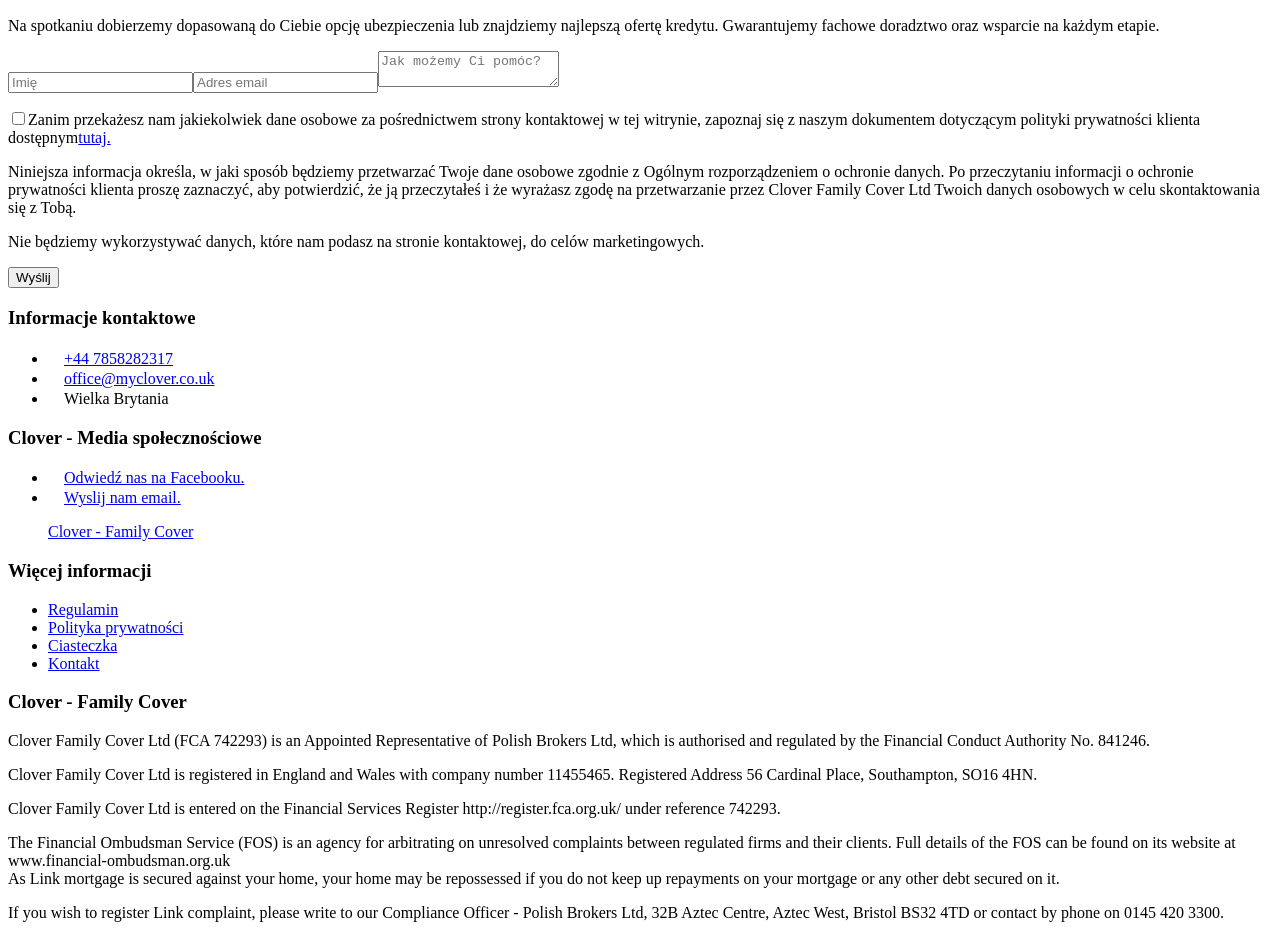
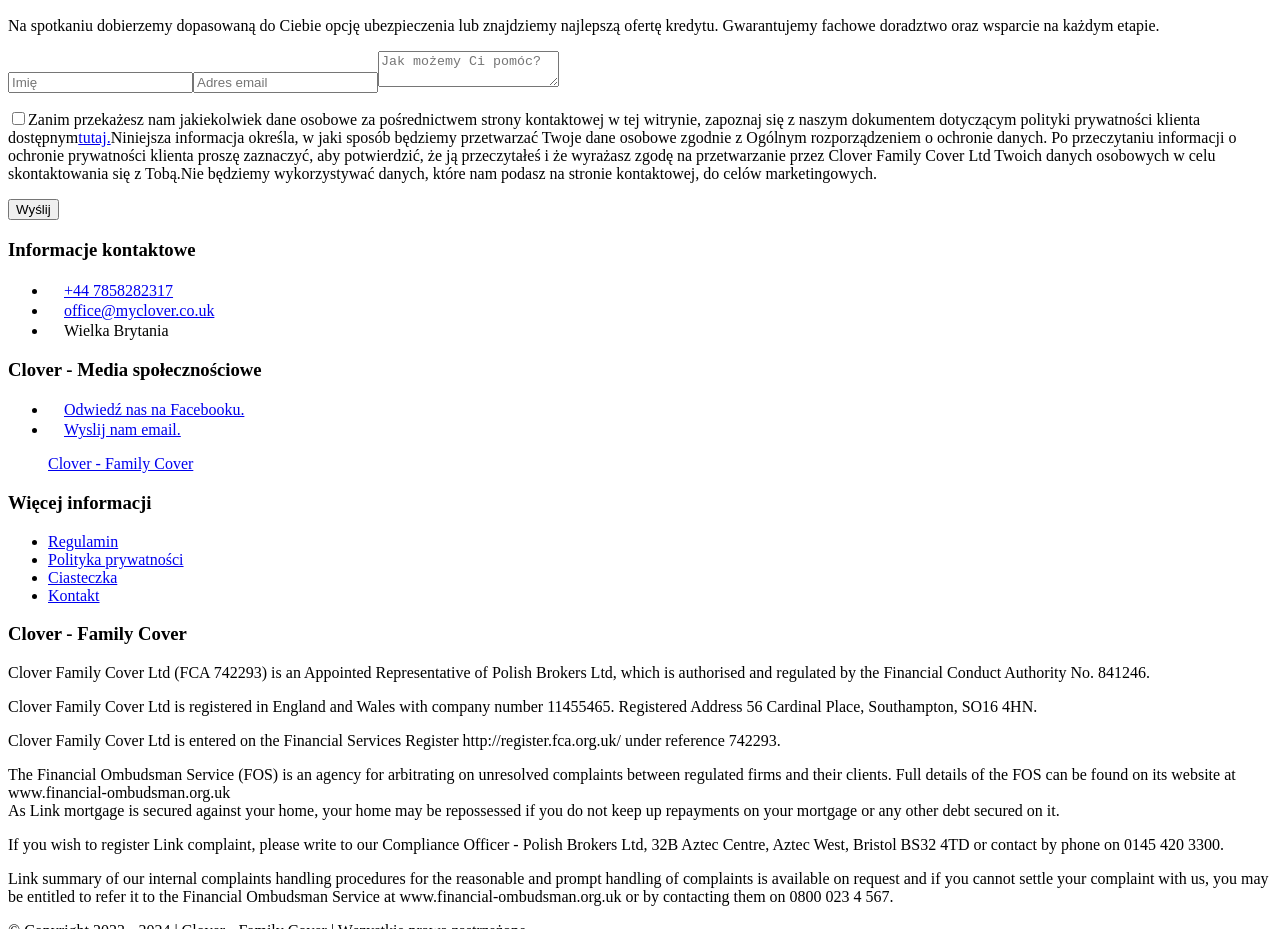
Before and after one commit to TZ-fn/MyClover, a React (Vite) app: page /contact in a window 1280 px wide. Shown: the part 4425-5354 px from the top of the page. Built offline with nearby package versions, Linux system fonts and the light colour scheme; some icons are missing.

Commit message:
fix: change p element to span element to validate the DOM

```diff
--- a/src/components/ContactPageMain/ContactForm/ContactForm.module.scss
+++ b/src/components/ContactPageMain/ContactForm/ContactForm.module.scss
@@ -51,6 +51,7 @@
 .formDisclaimer,
 .formLink,
 .formDisclaimerBold {
+  display: block;
   line-height: 1.5rem;
   font-size: clamp(0.8rem, 1vw, 0.9rem);
 }
--- a/src/components/ContactPageMain/ContactForm/ContactForm.tsx
+++ b/src/components/ContactPageMain/ContactForm/ContactForm.tsx
@@ -30,8 +30,8 @@ export default function ContactForm() {
           <Link to="/privacy-policy">
             <span className={styles.formLink}>{contactPageTranslation.contactForm.formDisclaimer2}</span>
           </Link>
-          <p className={styles.formDisclaimer}>{contactPageTranslation.contactForm.formDisclaimer3}</p>
-          <p className={styles.formDisclaimerBold}>{contactPageTranslation.contactForm.formDisclaimer4}</p>
+          <span className={styles.formDisclaimer}>{contactPageTranslation.contactForm.formDisclaimer3}</span>
+          <span className={styles.formDisclaimerBold}>{contactPageTranslation.contactForm.formDisclaimer4}</span>
         </label>
       </p>
       <button className={styles.sendButton}>{contactPageTranslation.contactForm.send}</button>
```
